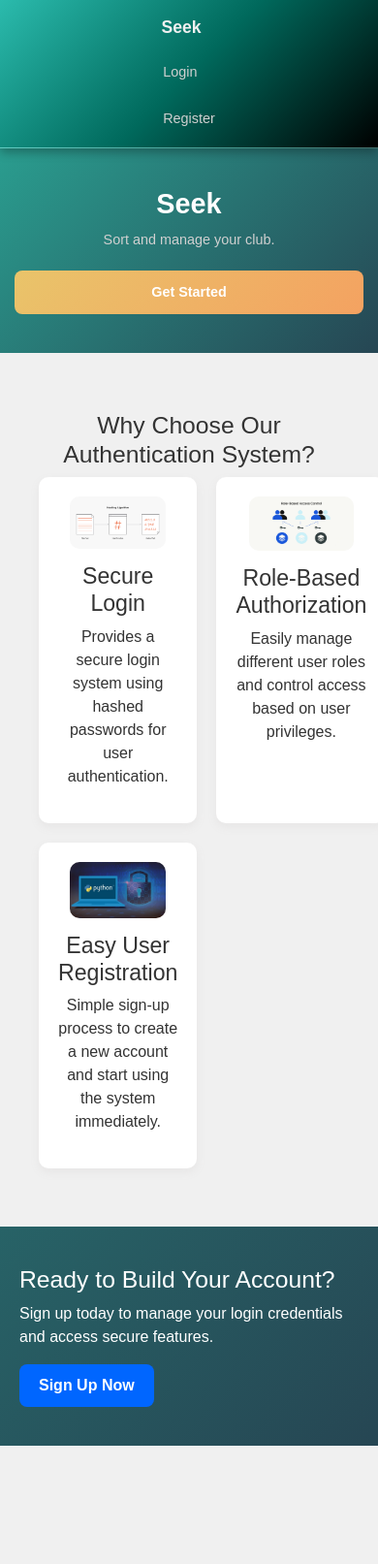
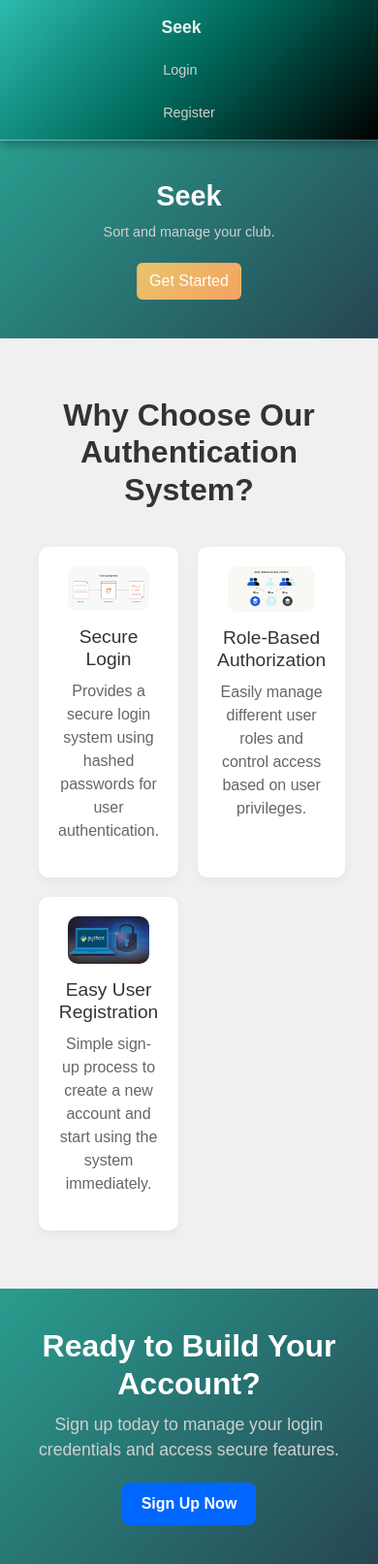
Before and after one commit to the-y9/Flask-Vue.js-Authentication-System, a Flask app: page / in a window 390 px wide. Shown: the whole page at 97% size. Before the commit the page ends 1491 px from the top, so only its background shows below. Run offline with Flask 3, Linux system fonts and the light colour scheme; some libraries are stand-ins or nearby versions.

Commit message:
lil style

```diff
--- a/static/components/assets/style1.css
+++ b/static/components/assets/style1.css
@@ -1,3 +1,4 @@
+/* Global Color Variables */
 :root {
   --primary-color-light: #2A9D8F;
   --primary-color-dark: #264653;
@@ -8,13 +9,14 @@
   --secondary-button: #E76F51;
   --hover-primary: #1E3C72;
   --hover-secondary: linear-gradient(135deg, #F4A261, #E76F51);
-    --input-bg: rgba(255, 255, 255, 0.2);
   --input-border: #BDBDBD;
 
   --primary-gradient: linear-gradient(135deg, #2A9D8F, #264653);
   --secondary-gradient: linear-gradient(135deg, #E9C46A, #F4A261);
+  --input-bg: rgba(255, 255, 255, 0.2);
 }
 
+/* Base Styles */
 body {
   margin: 0;
   font-family: Arial, sans-serif;
@@ -22,86 +24,7 @@
   color: #fff;
 }
 
-  .login-page, .register-page {
-    display: flex;
-    justify-content: center;
-    align-items: center;
-    min-height: 100vh;
-  }
-
-  .login-container, .register-container {
-    background: rgba(255, 255, 255, 0.1);
-    backdrop-filter: blur(10px);
-    padding: 40px;
-    border-radius: 15px;
-    box-shadow: 0 4px 20px rgba(0, 0, 0, 0.3);
-    max-width: 400px;
-    width: 100%;
-    text-align: center;
-  }
-
-  .login-title, .register-title {
-    font-size: 1.8rem;
-    margin-bottom: 25px;
-    font-weight: bold;
-    color: #f0f0f0;
-  }
-
-  .form-control {
-    background: var(--input-bg);
-    border: 1px solid var(--input-border);
-    color: #fff;
-    border-radius: 8px;
-    padding: 12px;
-    font-size: 16px;
-    outline: none;
-  }
-
-  .form-control:focus {
-    background: rgba(255, 255, 255, 0.3);
-    border: 1px solid #2A9D8F;
-    box-shadow: 0 0 8px rgba(42, 157, 143, 0.8);
-  }
-
-  .btn-2{
-    background: var(--primary-color-dark);
-    color: white;
-    border: none;
-    margin: 2px;
-  }
-
-  .btn-2:hover{
-    background: var(--primary-color-light);
-    color: white;
-  }
-
-  .btn-2.active {
-    background: var(--primary-color-light);
-    color: white;
-  }
-
-  .btn-2.active:hover {
-    background: var(--primary-color-light);
-    color: white;
-  }
-
-  .button-1 {
-    width: 100%;
-    padding: 12px 0;
-    font-size: 1rem;
-    font-weight: bold;
-    background: var(--secondary-gradient);
-    border: none;
-    border-radius: 8px;
-    transition: 0.3s;
-    cursor: pointer;
-    color: white;
-  }
-
-  .button-1:hover {
-    background: var(--hover-secondary);
-  }
-
+/* Navbar */
 .navbar {
   display: flex;
   align-items: center;
@@ -117,6 +40,7 @@
   font-size: 1.5rem;
   font-weight: bold;
   color: #f0f0f0;
+  text-decoration: none;
 }
 
 .nav-links {
@@ -138,6 +62,146 @@
   color: #ffffff;
 }
 
+/* Login and Register Pages */
+.login-page, .register-page {
+  display: flex;
+  justify-content: center;
+  align-items: center;
+  min-height: 100vh;
+  background: var(--primary-gradient);
+  font-family: Arial, sans-serif;
+  color: #fff;
+}
+
+.login-container, .register-container {
+  background: rgba(255, 255, 255, 0.1);
+  backdrop-filter: blur(10px);
+  padding: 40px;
+  border-radius: 15px;
+  box-shadow: 0 4px 20px rgba(0, 0, 0, 0.3);
+  max-width: 400px;
+  width: 100%;
+  text-align: center;
+}
+
+.error-message {
+  margin-bottom: 15px;
+  font-size: 14px;
+}
+
+.form-label {
+  color: #b0c4de;
+  font-weight: 500;
+}
+
+.form-control {
+  background: var(--input-bg);
+  border: 1px solid var(--input-border);
+  color: #fff;
+  border-radius: 8px;
+  padding: 12px;
+  font-size: 16px;
+  outline: none;
+}
+
+.form-control::placeholder {
+  color: #d0d0d0;
+}
+
+.form-control:focus {
+  background: rgba(255, 255, 255, 0.3);
+  border: 1px solid #2A9D8F;
+  box-shadow: 0 0 8px rgba(42, 157, 143, 0.8);
+}
+
+.btn-2 {
+  background: var(--primary-color-dark);
+  color: white;
+  border: none;
+  margin: 2px;
+}
+
+.btn-2:hover {
+  background: var(--primary-color-light);
+}
+
+.button-1 {
+  width: 100%;
+  padding: 12px 0;
+  font-size: 1rem;
+  font-weight: bold;
+  background: var(--secondary-gradient);
+  border: none;
+  border-radius: 8px;
+  transition: 0.3s;
+  cursor: pointer;
+  color: white;
+}
+
+.button-1:hover {
+  background: var(--hover-secondary);
+}
+
+/* Links */
+.register-link, .login-link {
+  margin-top: 20px;
+  font-size: 0.9rem;
+  color: #b0c4de;
+}
+
+.register-link a, .login-link a {
+  color: #00aaff;
+  text-decoration: none;
+}
+
+.register-link a:hover, .login-link a:hover {
+  text-decoration: underline;
+}
+
+/* Poster Section */
+.poster {
+  background: var(--primary-gradient);
+  display: flex;
+  align-items: center;
+  justify-content: center;
+  text-align: center;
+  padding: 100px 20px;
+}
+
+.poster-content {
+  max-width: 700px;
+}
+
+.poster-title {
+  font-size: 2.8rem;
+  font-weight: bold;
+  margin-bottom: 10px;
+  color: white;
+}
+
+.poster-subtitle {
+  font-size: 1.2rem;
+  margin-bottom: 20px;
+  color: #d0d0d0;
+}
+
+.cta-button {
+  background-color: #0066ff;
+  color: #fff;
+  padding: 12px 24px;
+  border: none;
+  border-radius: 8px;
+  font-size: 1.1rem;
+  font-weight: bold;
+  cursor: pointer;
+  transition: background-color 0.3s;
+}
+
+.cta-button:hover {
+  background-color: #0052cc;
+}
+
+/* Features Section */
 .features {
   background-color: #f0f0f0;
   padding: 60px 20px;
@@ -145,11 +209,18 @@
   text-align: center;
 }
 
+.section-title {
+  font-size: 2rem;
+  font-weight: bold;
+  margin-bottom: 40px;
+}
+
 .feature-cards {
   display: grid;
-    grid-template-columns: repeat(auto-fill, minmax(250px, 1fr));
+  grid-template-columns: repeat(3, 1fr);
   gap: 20px;
   padding: 0 20px;
+  max-width: 900px;
   justify-items: center;
 }
 
@@ -177,6 +248,38 @@
   margin-bottom: 15px;
 }
 
+.feature-title {
+  font-size: 1.2rem;
+  color: #333;
+  margin-bottom: 10px;
+}
+
+.feature-description {
+  color: #666;
+  font-size: 1rem;
+}
+
+/* Call to Action Section */
+.cta-section {
+  background: var(--primary-gradient);
+  padding: 60px 20px;
+  text-align: center;
+  color: #fff;
+}
+
+.cta-title {
+  font-size: 2rem;
+  font-weight: bold;
+  margin-bottom: 10px;
+}
+
+.cta-subtitle {
+  font-size: 1.1rem;
+  margin-bottom: 20px;
+  color: #d0d0d0;
+}
+
+/* Profile Picture */
 .profile-pic {
   width: 80px;
   height: 80px;
@@ -186,20 +289,15 @@
   border: 2px solid #ffffff44;
 }
 
-  .cta-button {
-    background-color: #0066ff;
-    color: #fff;
-    padding: 12px 24px;
-    border: none;
-    border-radius: 8px;
-    font-size: 1.1rem;
-    font-weight: bold;
-    cursor: pointer;
-    transition: background-color 0.3s;
+/* Responsive Styles */
+@media (max-width: 600px) {
+  .navbar-brand {
+    font-size: 1.2rem;
   }
-
-  .cta-button:hover {
-    background-color: #0052cc;
+  .nav-link {
+    font-size: 0.9rem;
+    padding: 6px 12px;
+  }
 }
 
   @media (max-width: 768px) {
--- a/static/components/assets/styles.css
+++ b/static/components/assets/styles.css
@@ -21,8 +21,6 @@
   justify-content: center;
   align-items: center;
   min-height: 100vh;
-  background: var(--primary-gradient);
-  font-family: Arial, sans-serif;
   color: #fff;
 }
 
@@ -47,12 +45,6 @@
   margin-bottom: 25px;
   font-weight: bold;
   color: #f0f0f0;
-}
-
-
-.form-label {
-  color: #b0c4de;
-  font-weight: 500;
 }
 
 .form-control {
@@ -95,6 +87,16 @@
 .btn-2.active:hover {
   background: var(--primary-color-light);
   color: white;
+}
+
+.btn-1 {
+  background: var(--secondary-gradient);
+  color: white;
+}
+
+.btn-1:hover {
+  background: var(--hover-secondary);
+  /* background-color: #0052cc; */
 }
 
 .button-1 {
@@ -190,34 +192,9 @@
   margin-bottom: 40px;
 }
 
-/* .feature-cards {
-  display: grid;
-  grid-template-columns: repeat(auto-fill, minmax(250px, 1fr));
-  gap: 20px;
-  padding: 0 20px;
-  justify-content: center;
-}
-
-.feature-card {
-  background: #fff;
-  border-radius: 10px;
-  padding: 20px;
-  text-align: center;
-  box-shadow: 0 4px 10px rgba(0, 0, 0, 0.1);
-  transition: transform 0.3s;
-} */
-
 .feature-card:hover {
   transform: scale(1.05);
 }
-/*
-.feature-image {
-  width: 100%;
-  height: 150px;
-  object-fit: cover;
-  border-radius: 10px;
-  margin-bottom: 15px;
-} */
 
 .feature-title {
   font-size: 1.2rem;
@@ -324,7 +301,7 @@
 
 .form-label {
   color: #b0c4de;
-  font-weight: 500;
+  margin-bottom: 5px;
 }
 
 .form-control {
@@ -427,14 +404,6 @@ body {
   flex-direction: column;
 }
 
-.form-label {
-  color: #333;
-  font-weight: 500;
-  margin-bottom: 5px;
-  display: block;
-  flex: 1;
-}
-
 .form-control {
   background: #fff;
   border: 1px solid #ccc;
@@ -450,3 +419,133 @@ body {
   border-color: #0052cc;
   box-shadow: 0 0 5px rgba(0, 82, 204, 0.3);
 }
+
+
+/* Responsive Styles */
+@media (max-width: 600px) {
+  .navbar-brand {
+    font-size: 1.2rem;
+  }
+  .nav-link {
+    font-size: 0.9rem;
+    padding: 6px 12px;
+  }
+}
+
+  @media (max-width: 768px) {
+    .login-container, .register-container {
+      max-width: 90%;
+      padding: 30px;
+    }
+
+    .navbar {
+      flex-direction: column;
+      align-items: center;
+    }
+
+    .navbar-brand {
+      font-size: 1.3rem;
+    }
+
+    .nav-links {
+      flex-direction: column;
+      gap: 10px;
+      margin-top: 10px;
+    }
+
+    .nav-link {
+      font-size: 1rem;
+    }
+
+    .feature-cards {
+      grid-template-columns: 1fr 1fr;
+    }
+
+    .cta-section {
+      padding: 40px 20px;
+    }
+  }
+
+  @media (max-width: 480px) {
+    .navbar-brand {
+      font-size: 1.1rem;
+    }
+
+    .nav-link {
+      font-size: 0.9rem;
+    }
+
+    .login-title, .register-title {
+      font-size: 1.6rem;
+    }
+
+    .form-control {
+      font-size: 14px;
+      padding: 10px;
+    }
+
+    .button-1 {
+      font-size: 0.9rem;
+    }
+
+    .cta-button {
+      padding: 10px 20px;
+      font-size: 1rem;
+    }
+  }
+
+  .poster {
+    background: var(--primary-gradient);
+    display: flex;
+    align-items: center;
+    justify-content: center;
+    text-align: center;
+    padding: 100px 20px;  /* Larger padding for larger screens */
+  }
+
+  .poster-content {
+    max-width: 700px;
+    width: 100%;  /* Ensure the content scales with screen size */
+  }
+
+  .poster-title {
+    font-size: 2.8rem;  /* Larger text for bigger screens */
+    font-weight: bold;
+    margin-bottom: 10px;
+    color: white;
+  }
+
+  .poster-subtitle {
+    font-size: 1.2rem;
+    margin-bottom: 20px;
+    color: #d0d0d0;
+  }
+
+  /* Responsive adjustments for mobile and tablet */
+  @media (max-width: 768px) {
+    .poster {
+      padding: 60px 20px;  /* Reduce padding on tablets */
+    }
+
+    .poster-title {
+      font-size: 2.2rem;  /* Slightly smaller title for tablets */
+    }
+
+    .poster-subtitle {
+      font-size: 1rem;  /* Adjust subtitle font size */
+    }
+  }
+
+  @media (max-width: 480px) {
+    .poster {
+      padding: 40px 15px;  /* Less padding for mobile devices */
+    }
+
+    .poster-title {
+      font-size: 1.8rem;  /* Smaller title for smaller screens */
+    }
+
+    .poster-subtitle {
+      font-size: 0.9rem;  /* Adjust subtitle for mobile screens */
+    }
+  }
--- a/static/components/home.js
+++ b/static/components/home.js
@@ -7,7 +7,7 @@ export default {
         <div class="poster-content">
           <h1 class="poster-title">Seek</h1>
           <p class="poster-subtitle">Sort and manage your club.</p>
-          <button class="button-1" @click="goToRegister">Get Started</button>
+          <button class="btn btn-1" @click="goToRegister">Get Started</button>
         </div>
       </section>
 
--- a/templates/index.html
+++ b/templates/index.html
@@ -5,7 +5,7 @@
     <meta http-equiv="X-UA-Compatible" content="IE=edge">
     <meta name="viewport" content="width=device-width, initial-scale=1.0">
     <link href="https://cdn.jsdelivr.net/npm/bootstrap@5.3.3/dist/css/bootstrap.min.css" rel="stylesheet" integrity="sha384-QWTKZyjpPEjISv5WaRU9OFeRpok6YctnYmDr5pNlyT2bRjXh0JMhjY6hW+ALEwIH" crossorigin="anonymous">
-    <link rel="stylesheet" href="/static/components/assets/style1.css">
+    <link rel="stylesheet" href="/static/components/assets/styles.css">
     <!-- Add Font Awesome -->
     <link href="https://cdnjs.cloudflare.com/ajax/libs/font-awesome/5.15.4/css/all.min.css" rel="stylesheet">
 
```
Lines whose indentation alone changed are shown as unchanged.
